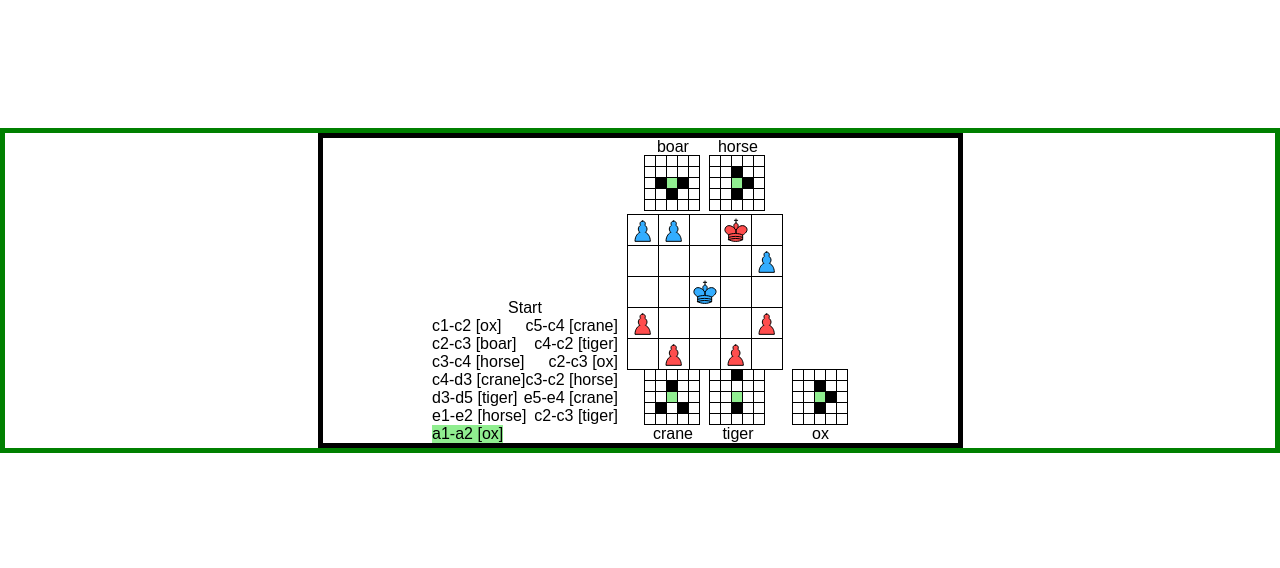
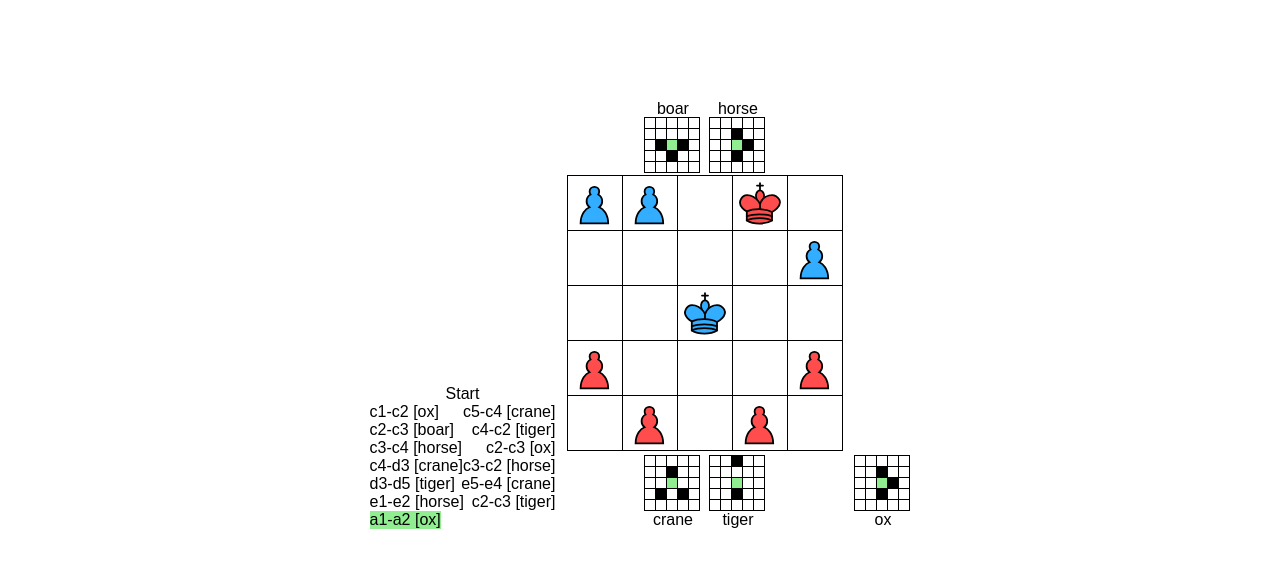
Before and after one commit to aduynstee/onitama-web, a React (Create React App) app in the folder frontend/oni-app/: page / in a window 1280 px wide. Shown: the top 568 px of the page. Built offline with nearby package versions, Linux system fonts and the light colour scheme.

Commit message:
Resizing things

```diff
--- a/frontend/oni-app/src/App.css
+++ b/frontend/oni-app/src/App.css
@@ -1,13 +1,14 @@
-.App {
-    margin-top: 10%;
-    border: 5px solid green;
+#game {
+    height: 700px;
+    width: 700px;
+    margin: auto;
+    margin-top: 100px;
+    text-align: center;
 }
 
-#game {
-    margin: auto;
-    width: 50%;
-    border: 5px solid black;
-    text-align: center;
+.game-center {
+    height: 40%;
+    width: 40%;
 }
 
 .card-row {
@@ -48,19 +49,27 @@
     line-height: 0;
 }
 
+#board {
+    height: 100%;
+    width: 100%;
+}
+
 .board-row .board-square {
     display: inline-block;
 }
 
 .board-row {
     line-height: 0px;
+    height: 20%;
+    margin-top: -1px;
 }
 
 .board-square {
-    height: 30px;
-    width: 30px;
+    height: 100%;
+    width: 20%;
     border: 1px solid black;
     margin: -1px 0 0 -1px;
+    box-sizing: border-box;
 }
 
 .board-square.target {
```
